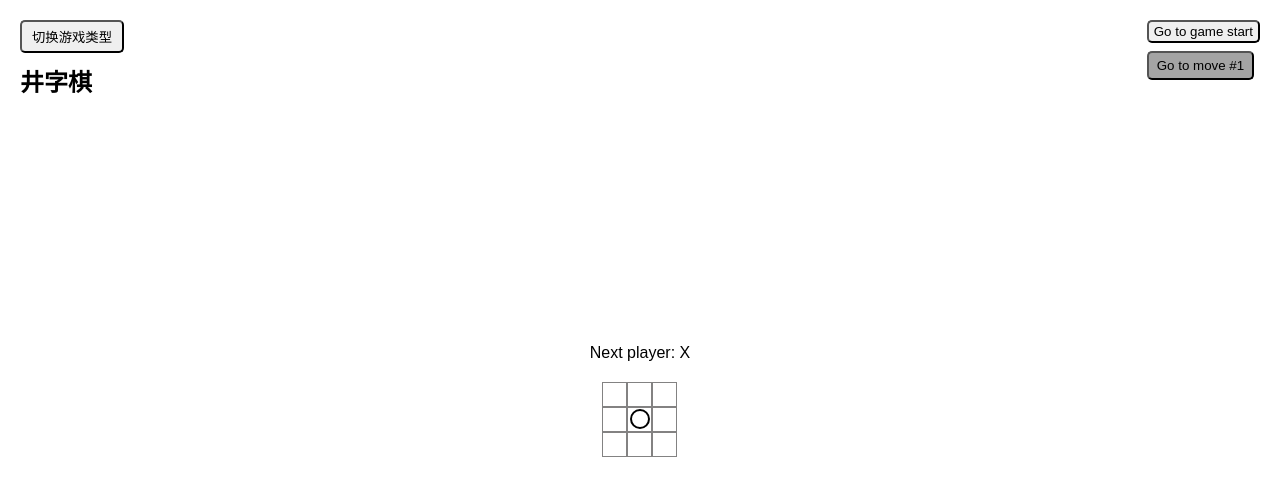
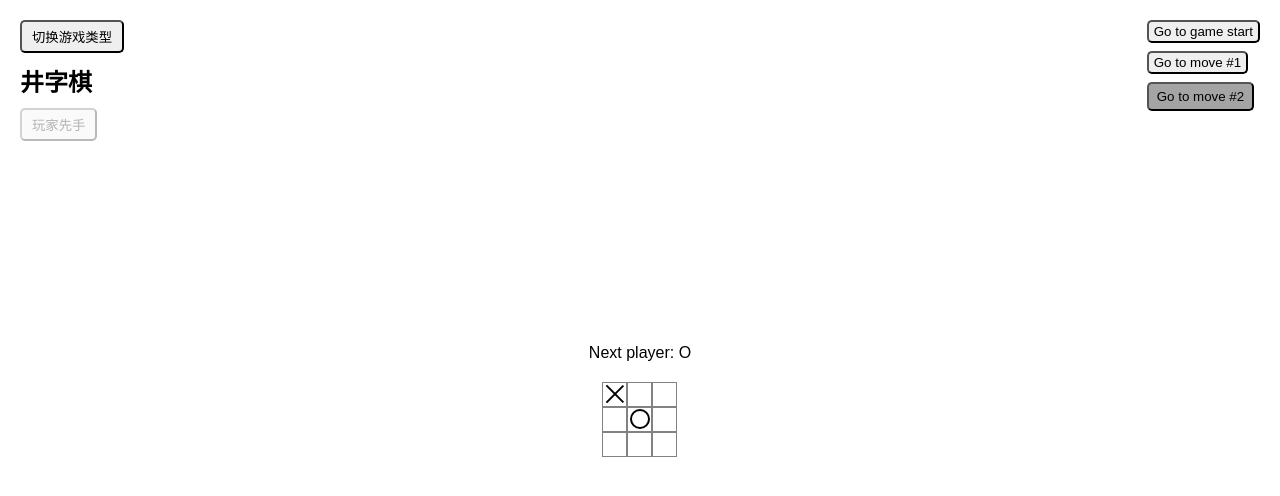
Before and after one commit to yxWZW/tic-tac-toe, a React app: page / in a window 1280 px wide. Both pictures are taken after a click on the element 639 px from the left and 419 px from the top of the page. Shown: the top 496 px of the page. Built offline with nearby package versions, Linux system fonts and the light colour scheme; the HTML template or start-up script is replaced by a standard one.

Commit message:
#FEAT: 第三关下棋游戏 增加井字棋AI博弈，使用极小化极大算法和Alpha-Beta剪枝

```diff
--- a/src/App.css
+++ b/src/App.css
@@ -39,3 +39,11 @@
     justify-content: center;
     align-items: center;
 }
+
+h2{
+    margin-bottom: 10px;
+}
+
+button{
+    cursor: pointer;
+}
--- a/src/App.tsx
+++ b/src/App.tsx
@@ -15,10 +15,19 @@ class App extends Component<AppProps, AppState> {
     constructor (props: AppProps) {
         super(props);
         this.state = {
+            isFirstAI: false,  // 是否 AI先手
             isRollback: false, // 当前是否处于回退状态
             rollbackMove: 0,   // 当前回退数
             showArrLength: 0,  // 当前棋盘上棋子总数
         };
+    }
+
+    /**
+     * 游戏先手发生变化
+     */
+    setIsFirstAI = () => {
+        const { isFirstAI } = this.state;
+        this.setState({ isFirstAI: !isFirstAI });
     }
 
     /**
@@ -33,9 +42,9 @@ class App extends Component<AppProps, AppState> {
     }
 
     render (): ReactNode {
-        const { isRollback, rollbackMove, showArrLength } = this.state;
-        const { onSetProps } = this;
-        const ChessboardPropsInfo = { isRollback, rollbackMove, onSetProps };
+        const { isRollback, rollbackMove, showArrLength, isFirstAI } = this.state;
+        const { onSetProps, setIsFirstAI } = this;
+        const ChessboardPropsInfo = { isRollback, rollbackMove, isFirstAI, onSetProps };
         const ProcessPropsInfo = { showArrLength, rollbackMove, onSetProps };
 
         return (
@@ -44,6 +53,13 @@ class App extends Component<AppProps, AppState> {
                     <div className="info-change">
                         <button onClick={() => this.props.setType()}>切换游戏类型</button>
                         <h2>{this.props.typeIndex ? '五子棋' : '井字棋'}</h2>
+                        {
+                            !this.props.typeIndex
+                                ? <button onClick={() => setIsFirstAI()} disabled={Boolean(showArrLength)}>
+                                    { isFirstAI ? 'AI先手' : '玩家先手'}
+                                </button>
+                                : ''
+                        }
                     </div>
                     <div className="info-process">
                         {<Process {...ProcessPropsInfo}/>}
--- a/src/components/Square/index.css
+++ b/src/components/Square/index.css
@@ -1,4 +1,4 @@
-.chessboard-cell-black {
+.chessboard-cell-B {
 	position: relative;
     z-index: 99;
     width: 27px;
@@ -7,7 +7,7 @@
     left: -2px;
 }
 
-.chessboard-cell-black::after {
+.chessboard-cell-B::after {
     content: "";
     position: absolute;
     top: 12%;
@@ -19,7 +19,7 @@
 	box-shadow: 0px 2px 5px 2px #eee;
 }
 
-.chessboard-cell-white {
+.chessboard-cell-W {
 	position: relative;
     z-index: 99;
     width: 27px;
@@ -28,7 +28,7 @@
     left: -2px;
 }
 
-.chessboard-cell-white::after {
+.chessboard-cell-W::after {
     content: "";
     position: absolute;
     top: 12%;
--- a/src/components/Square/index.tsx
+++ b/src/components/Square/index.tsx
@@ -18,12 +18,9 @@ class Square extends Component<SquareOptions> {
 
     render (): ReactNode {
         // console.log('Square渲染了');
-        const { chessType, value } = this.props;
-        const chess = value[Number(chessType)] || 'click';
+        const { chessType } = this.props;
         return (
-            <div className={`chessboard-cell-${chess}`}
-                chess-type={`${chess}`}
-            />
+            <div className={`chessboard-cell-${chessType}`} />
         );
     }
 }
--- a/src/pages/Chessboard/index.tsx
+++ b/src/pages/Chessboard/index.tsx
@@ -4,6 +4,7 @@ import { setHistory } from '@/store/gameSlice';
 import Square from '@/components/Square';
 import { countWinChess, getShowMap, chessboardRender } from '@/utils/tool';
 import { ChessboardProps, ChessboardState, gameHistoryInfo, ChessInfo } from '@/interfaces/index';
+import { makeAIMove } from '@/utils/minimaxAlphaBeta';
 import './index.css';
 
 /**
@@ -23,17 +24,18 @@ import './index.css';
 class Chessboard extends Component<ChessboardProps, ChessboardState> {
     constructor (props: ChessboardProps) {
         super(props);
+        const { historyResult, historyArr, historyMove, typeIndex, isFirstAI } = this.props;
         this.state = {
-            isOver: this.props.historyResult,
-            showArr: this.props.historyArr,
-            currentMove: this.props.historyMove,
-            showMap: getShowMap(this.props.historyArr),
-            xIsNext: this.props.historyMove % 2 === 0,
-            typeIndex: this.props.typeIndex,
+            isOver: historyResult,
+            showArr: historyArr,
+            currentMove: historyMove,
+            showMap: getShowMap(historyArr),
+            xIsNext: historyMove % 2 === 0,
+            typeIndex,
+            isFirstAI,
         };
     }
     setHistory = this.props.setHistory;
-
     /**
      * 游戏类型发生变化，重置组件数据源
      */
@@ -56,8 +58,9 @@ class Chessboard extends Component<ChessboardProps, ChessboardState> {
      * 控制棋盘组件的渲染
      */
     shouldComponentUpdate (nextProps: ChessboardProps) {
-        const { rollbackMove, typeIndex, isRollback } = this.props;
+        const { rollbackMove, typeIndex, isRollback, isFirstAI } = this.props;
         if (nextProps.rollbackMove !== rollbackMove || nextProps.typeIndex !== typeIndex) return true;
+        if (nextProps.isFirstAI !== isFirstAI) return true;
         if (isRollback) return true;
         return false;
     }
@@ -66,7 +69,7 @@ class Chessboard extends Component<ChessboardProps, ChessboardState> {
      * 组件更新之后
      */
     componentDidUpdate (prevProps: ChessboardProps, prevState: ChessboardState) {
-        const { isRollback, rollbackMove, typeIndex, historyArr, historyMove, onSetProps } = this.props;
+        const { isRollback, rollbackMove, typeIndex, historyArr, historyMove, isFirstAI, onSetProps } = this.props;
         // 有历史回退，重新渲染棋盘
         if (isRollback && prevProps.rollbackMove !== rollbackMove) {
             this.rollbackProcess(rollbackMove);
@@ -82,6 +85,10 @@ class Chessboard extends Component<ChessboardProps, ChessboardState> {
             onSetProps(historyMove, 'rollbackMove');
             onSetProps(false, 'isRollback');
         }
+        // 游戏 AI先手发生变化
+        if (prevProps.isFirstAI !== isFirstAI) {
+            this.onceFirstPlay();
+        }
     }
 
     /**
@@ -90,7 +97,7 @@ class Chessboard extends Component<ChessboardProps, ChessboardState> {
      */
     rollbackProcess = (currentMove: number) => {
         const { showArr } = this.state;
-        const { onSetProps } = this.props;
+        const { chess, onSetProps } = this.props;
         const newShowArr = [...showArr.slice(0, currentMove)];
         const showArrEnd = newShowArr[currentMove - 1];
         this.setState({
@@ -99,7 +106,8 @@ class Chessboard extends Component<ChessboardProps, ChessboardState> {
             showMap: getShowMap(newShowArr),
         });
         // 如果回退到最新的一步，才判断是否有胜者出现
-        if (currentMove === showArr.length && this.getWinner(newShowArr, (currentMove - 1) % 2 === 0, showArrEnd.row, showArrEnd.col)) {
+        if (currentMove === showArr.length &&
+            this.getWinner(newShowArr, chess[Number((currentMove - 1) % 2 === 0)], showArrEnd.row, showArrEnd.col)) {
             this.setState({ isOver: true });
         } else {
             this.setState({ isOver: false });
@@ -112,23 +120,24 @@ class Chessboard extends Component<ChessboardProps, ChessboardState> {
      * @param row 落子的横坐标
      * @param col 落子的纵坐标
      */
-    play = (row: number, col: number) => {
-        if (this.state.isOver) return;
+    play = (row: number, col: number): Array<ChessInfo> | null => {
         const { currentMove, showArr, xIsNext } = this.state;
-        const { onSetProps } = this.props;
-        onSetProps(false, 'isRollback');
-        const newShowArr = [...showArr.slice(0, currentMove), { row, col, chess: xIsNext }];
+        const { chess, size, onSetProps } = this.props;
+        if (this.state.isOver || currentMove >= size * size) return null;
+        const newShowArr = [...showArr.slice(0, currentMove), { row, col, chess: chess[Number(xIsNext)] }];
         this.setState({
             showArr: newShowArr,
             currentMove: newShowArr.length,
             xIsNext: newShowArr.length % 2 === 0,
             showMap: getShowMap(newShowArr),
         });
+        onSetProps(false, 'isRollback');
         onSetProps(newShowArr.length, 'showArrLength');
         onSetProps(newShowArr.length, 'rollbackMove');
-        if (this.getWinner(newShowArr, xIsNext, row, col)) {
+        if (this.getWinner(newShowArr, chess[Number(xIsNext)], row, col)) {
             this.setState({ isOver: true });
         }
+        return newShowArr;
     };
 
     /**
@@ -140,7 +149,7 @@ class Chessboard extends Component<ChessboardProps, ChessboardState> {
      * @param col 最后一次落子的纵坐标
      * @returns boolean 最后一次落子是否产生胜者
      */
-    getWinner = (showArr: Array<ChessInfo>, chess: boolean, row: number, col: number): boolean => {
+    getWinner = (showArr: Array<ChessInfo>, chess: string, row: number, col: number): boolean => {
         const { size, win } = this.props;
         const chessArr = chessboardRender(showArr, size);
         return countWinChess(chessArr, row, col, chess, size, win);
@@ -151,10 +160,13 @@ class Chessboard extends Component<ChessboardProps, ChessboardState> {
      * @param event 事件对象
      */
     entrustSquareClick = (event: React.MouseEvent<HTMLDivElement, MouseEvent>) => {
+        const { typeIndex } = this.props;
         const el = event.target as HTMLButtonElement;
+        let showArr: Array<ChessInfo> | null = null;
         if (el.getAttribute('class') === 'chessboard-cell') {
-            this.play(Number(el.getAttribute('chess-row')), Number(el.getAttribute('chess-col')));
+            showArr = this.play(Number(el.getAttribute('chess-row')), Number(el.getAttribute('chess-col')));
         }
+        if (showArr && !typeIndex) setTimeout(() => this.playAI(showArr as Array<ChessInfo>), 0);
     };
 
     /**
@@ -175,8 +187,28 @@ class Chessboard extends Component<ChessboardProps, ChessboardState> {
         return title;
     };
 
+
+    /**
+     * AI下棋
+     * @param showArr 当前棋盘上棋子的集合
+     */
+    playAI = (showArr: Array<ChessInfo>) => {
+        const { size, isFirstAI } = this.props;
+        const board = chessboardRender(showArr, size);
+        const { row, col } = makeAIMove(board, !isFirstAI);
+        this.play(row, col);
+    };
+
+    /**
+     * 第一次 AI先手执行的函数
+     */
+    onceFirstPlay = () => {
+        if (this.props.isFirstAI) this.playAI([]);
+        this.onceFirstPlay = () => {};
+    }
+
     render (): ReactNode {
-        const { size, chess } = this.props;
+        const { size } = this.props;
         const { showMap } = this.state;
         // console.log('Chessboard渲染了');
         return (
@@ -192,9 +224,7 @@ class Chessboard extends Component<ChessboardProps, ChessboardState> {
                                     chess-row={`${rowIndex}`} chess-col={`${colIndex}`}>
                                     {
                                         showMap.get(`${rowIndex}-${colIndex}`)
-                                            ? <Square
-                                                chessType={showMap.get(`${rowIndex}-${colIndex}`)?.chess as boolean}
-                                                value={chess} />
+                                            ? <Square chessType={showMap.get(`${rowIndex}-${colIndex}`)?.chess as string}/>
                                             : ''
                                     }
                                 </div>
--- a/src/store/gameSlice.ts
+++ b/src/store/gameSlice.ts
@@ -10,7 +10,7 @@ const gameTypes = [
     },
     {
         size: 15,
-        chess: ['black', 'white'],
+        chess: ['B', 'W'],
         win: 5,
     },
 ];
--- /dev/null
+++ b/src/utils/minimaxAlphaBeta.ts
@@ -0,0 +1,163 @@
+import { store } from '@/store/index';
+import { pointInfo, bestMoveInfo } from '@/interfaces/index';
+import { countWinChess } from '@/utils/tool';
+
+const { types, typeIndex } = store.getState().gameSlice;
+const { chess, size, win } = types[typeIndex];
+const BOARD_SIZE = size;            // 棋盘大小
+const [PLAYER_X, PLAYER_O] = chess; // 玩家
+const EMPTY_CELL = '-';             // 空格
+const ONCE_WIN_TIME = 5;            // 出现落子一次就能赢的条件
+const winningCombinations = [       // 出现获胜的可能
+    0b111000000, // 水平线 - 第一行
+    0b000111000, // 水平线 - 第二行
+    0b000000111, // 水平线 - 第三行
+    0b100100100, // 垂直线 - 第一列
+    0b010010010, // 垂直线 - 第二列
+    0b001001001, // 垂直线 - 第三列
+    0b100010001, // 对角线 - 左上到右下
+    0b001010100,  // 对角线 - 右上到左下
+];
+let PLAYER_CURRENT: string;         // 当前玩家类型
+let PLAYER_OPPONENT: string;        // 对手玩家类型
+
+
+/**
+ * 计算AI的下棋位置
+ * @param board 棋盘的点阵图
+ * @param isFirstAI AI是否先手
+ * @returns 最佳落子坐标
+ */
+export const makeAIMove = (board: Array<Array<string>>, isFirstAI: boolean): pointInfo => {
+    PLAYER_CURRENT = isFirstAI ? PLAYER_X : PLAYER_O;
+    PLAYER_OPPONENT = !isFirstAI ? PLAYER_X : PLAYER_O;
+    // 如果出现一次就能赢的局面
+    const emptyCells = getAvailableMoves(board);
+    if (emptyCells.length <= ONCE_WIN_TIME) {
+        for (const move of emptyCells) {
+            const { row, col } = move;
+            board[row][col] = PLAYER_X;
+            if (countWinChess(board, row, col, PLAYER_CURRENT, size, win)) {
+                return { row, col };
+            }
+            board[row][col] = EMPTY_CELL;
+        }
+    }
+
+    const bestMove = minimax(board, isFirstAI, -Infinity, Infinity);
+    const { row, col } = bestMove;
+    return { row: row as number, col: col as number };
+};
+
+/**
+ * 极小化极大算法
+ * @param board 棋盘的点阵图
+ * @param maximizingPlayer 区别当前是 max层还是 min层
+ * @param alpha
+ * @param beta
+ * @param depth 遍历深度
+ * @returns 最佳落子位置信息
+ */
+export const minimax = (board: Array<Array<string>>, maximizingPlayer: boolean, alpha: number, beta: number): bestMoveInfo => {
+    // 游戏有一方获胜，或者棋盘已满，返回当前局面的评估值
+    const emptyCells = getAvailableMoves(board);
+    if (emptyCells.length < ONCE_WIN_TIME && (isGameOver(board) || emptyCells.length === 0)) {
+        return { score: evaluateBoard(board) };
+    }
+
+    let bestMove = null;
+    if (maximizingPlayer) {
+        bestMove = { score: -Infinity };
+        for (const move of emptyCells) {
+            const { row, col } = move;
+            board[row][col] = PLAYER_X;
+            const currentMoce = minimax(board, false, alpha, beta);
+            board[row][col] = EMPTY_CELL;
+            currentMoce.row = row;
+            currentMoce.col = col;
+            bestMove = currentMoce.score > bestMove.score ? currentMoce : bestMove;
+            alpha = Math.max(alpha, bestMove.score);
+            if (alpha >= beta) {
+                break; // Alpha-Beta剪枝
+            }
+        }
+    } else {
+        bestMove = { score: Infinity };
+        for (const move of emptyCells) {
+            const { row, col } = move;
+            board[row][col] = PLAYER_O;
+            const currentMoce = minimax(board, true, alpha, beta);
+            board[row][col] = EMPTY_CELL;
+            currentMoce.row = row;
+            currentMoce.col = col;
+            bestMove = currentMoce.score < bestMove.score ? currentMoce : bestMove;
+            beta = Math.min(beta, bestMove.score);
+            if (alpha >= beta) {
+                break; // Alpha-Beta剪枝
+            }
+        }
+    }
+    return bestMove;
+};
+
+/**
+ * 获取可用的下棋位置
+ * @param board 棋盘的点阵图
+ * @returns 可下棋位置的集合
+ */
+export const getAvailableMoves = (board: Array<Array<string>>): Array<pointInfo> => {
+    const moves = [];
+    for (let row = 0; row < BOARD_SIZE; row++) {
+        for (let col = 0; col < BOARD_SIZE; col++) {
+            if (board[row][col] === EMPTY_CELL) moves.push({ row, col });
+        }
+    }
+    return moves;
+};
+
+/**
+ * 判断游戏是否结束
+ * @param board 棋盘的点阵图
+ * @returns 游戏进行程度
+ */
+export const isGameOver = (board: Array<Array<string>>): boolean => {
+    if (checkWinner(board) === EMPTY_CELL) return false;
+    return true;
+};
+
+/**
+ * 评估当前局面的得分（简单实现）
+ * @param board 棋盘的点阵图
+ * @returns 当前局面的得分
+ */
+export const evaluateBoard = (board: Array<Array<string>>): number => {
+    if (checkWinner(board) === EMPTY_CELL) return 0;
+    return checkWinner(board) === PLAYER_CURRENT ? Infinity : -Infinity;
+};
+
+/**
+ * 使用位运算法检查胜负（仅适用于井字棋）
+ * @param board 棋盘的点阵图
+ * @returns 胜负结果
+ */
+const checkWinner = (board: Array<Array<string>>): string => {
+    const boardStr = board.flat().join('');
+    const regexPlayerCurrent = new RegExp(`${PLAYER_CURRENT}`, 'g');
+    const regexPlayerOpponent = new RegExp(`${PLAYER_OPPONENT}`, 'g');
+    const regexEmptyCell = new RegExp(`${EMPTY_CELL}`, 'g');
+    // 将玩家的占位转换为二进制位
+    const playerCurrentPositions = parseInt(boardStr.
+        replace(regexPlayerCurrent, '1').
+        replace(regexPlayerOpponent, '0').
+        replace(regexEmptyCell, '0'), 2);
+    const playerOpponentPositions = parseInt(boardStr.
+        replace(regexPlayerOpponent, '1').
+        replace(regexPlayerCurrent, '0').
+        replace(regexEmptyCell, '0'), 2);
+
+    for (const combination of winningCombinations) {
+        if ((playerCurrentPositions & combination) === combination) return PLAYER_X; // 当前玩家获胜
+        else if ((playerOpponentPositions & combination) === combination) return PLAYER_O;  // 对手玩家获胜
+    }
+    return EMPTY_CELL; // 没有胜者
+};
--- a/src/utils/tool.ts
+++ b/src/utils/tool.ts
@@ -5,9 +5,9 @@ import { ChessInfo } from '@/interfaces/index';
  * @returns Array 20*20的空字符串数组
  */
 export const createTargetArr = (size: number) => {
-    const arr = Array(size).fill('');
+    const arr = Array(size).fill('-');
     arr.map((__, index) => {
-        arr[index] = Array(size).fill('');
+        arr[index] = Array(size).fill('-');
     });
     return arr;
 };
@@ -30,10 +30,11 @@ export const getShowMap = (showArr: Array<ChessInfo>): Map<string, ChessInfo> =>
  * @param showArr 落子集合
  * @returns Array 点阵图
  */
-export const chessboardRender = (showArr: Array<ChessInfo>, size: number): Array<Array<ChessInfo>> => {
+export const chessboardRender = (showArr: Array<ChessInfo>, size: number): Array<Array<string>> => {
+    // console.log('showArr', showArr);
     const newChessArr = createTargetArr(size);
     showArr.forEach((item: ChessInfo) => {
-        newChessArr[item.row][item.col] = { ...item };
+        newChessArr[item.row][item.col] = item.chess;
     });
     return newChessArr;
 };
@@ -48,7 +49,7 @@ export const chessboardRender = (showArr: Array<ChessInfo>, size: number): Array
  * @param win 胜利条件
  * @returns Boolean 胜负结果
  */
-export const countWinChess = (chessArr: Array<Array<ChessInfo>>, row: number, col: number, chess: boolean, size: number, win: number): boolean => {
+export const countWinChess = (chessArr: Array<Array<string>>, row: number, col: number, chess: string, size: number, win: number): boolean => {
     const moveSteps = [[0, 1], [1, 0], [1, 1], [-1, 1]];
 
     /**
@@ -64,9 +65,9 @@ export const countWinChess = (chessArr: Array<Array<ChessInfo>>, row: number, co
         for (let xAxis = currentRow, yAxis = currentCol;
             xAxis >= 0 && xAxis < size &&
             yAxis >= 0 && yAxis < size &&
-            chessArr[xAxis][yAxis]?.chess === chess;
+            chessArr[xAxis][yAxis] === chess;
             xAxis += rowStep, yAxis += colStep) {
-            substringChess += Number(chessArr[xAxis][yAxis].chess);
+            substringChess += chessArr[xAxis][yAxis];
         }
         return substringChess;
     };
```
Also changed, not shown: src/interfaces/index.ts (+16 -3 lines).
